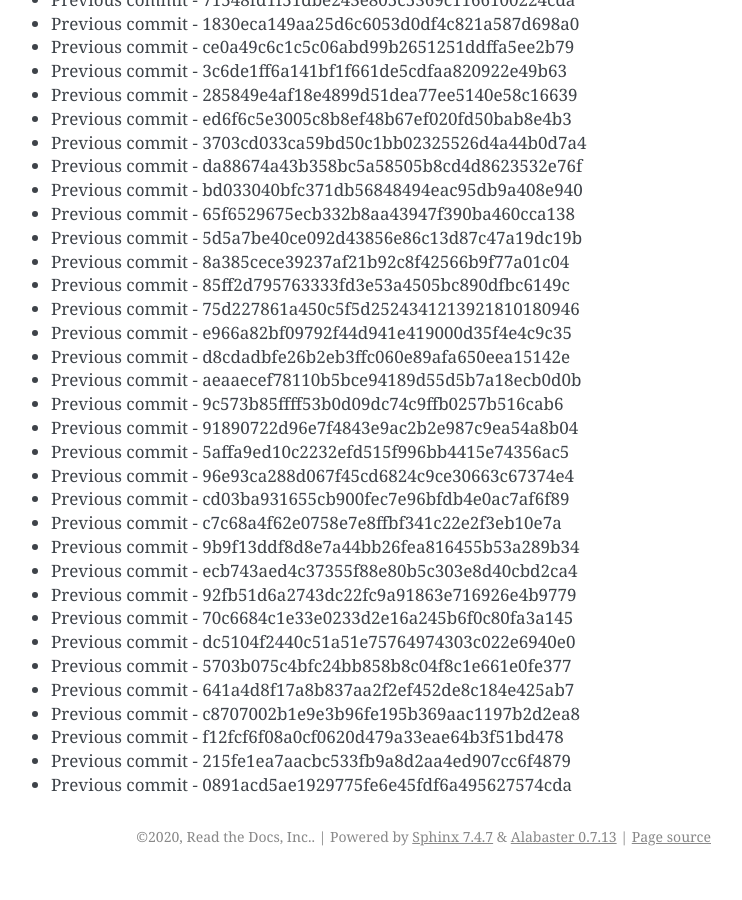
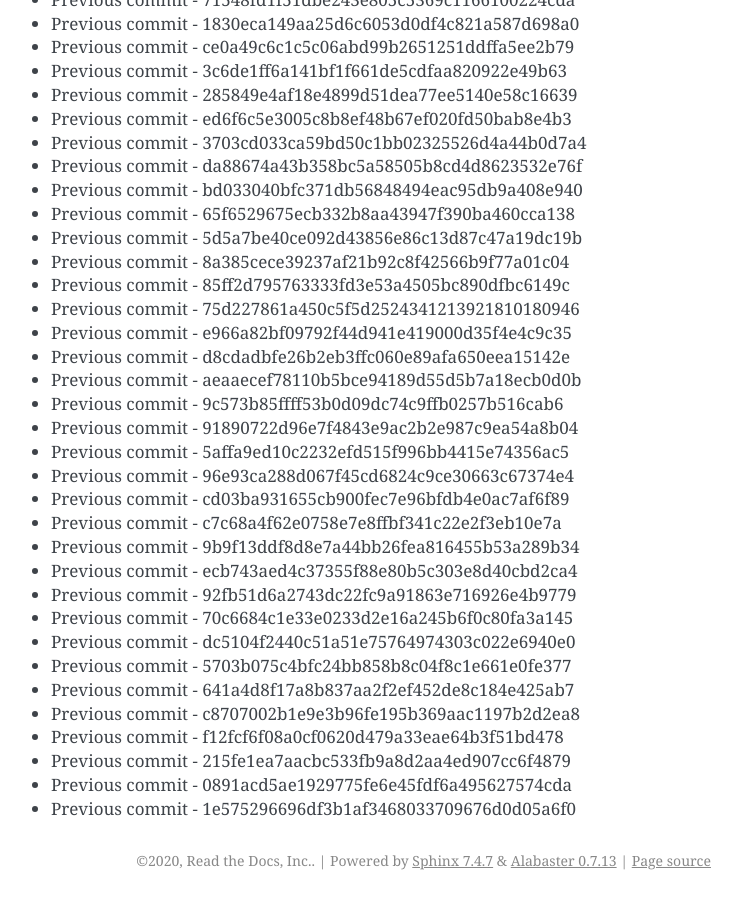
Before and after one commit to readthedocs/rtd-git-stresstest, a Sphinx documentation site: the page built from docs/updates.rst, in a window 1280 px wide and 900 px high, scrolled down 87443 px. Shown: the whole window, without its empty margins (399-1141 px from the left). Built offline with Sphinx 7.4.7, drawn with Linux system fonts in a browser that asks for light colours; before the commit the page ends 88319 px from its top, so only the background shows below that.

Commit message:
Generating commit from previous: 1e575296696df3b1af3468033709676d0d05a6f0

```diff
--- a/docs/updates.rst
+++ b/docs/updates.rst
@@ -3706,3 +3706,4 @@ It can be tested for any performance characteristics.
 * Previous commit - f12fcf6f08a0cf0620d479a33eae64b3f51bd478
 * Previous commit - 215fe1ea7aacbc533fb9a8d2aa4ed907cc6f4879
 * Previous commit - 0891acd5ae1929775fe6e45fdf6a495627574cda
+* Previous commit - 1e575296696df3b1af3468033709676d0d05a6f0
```
